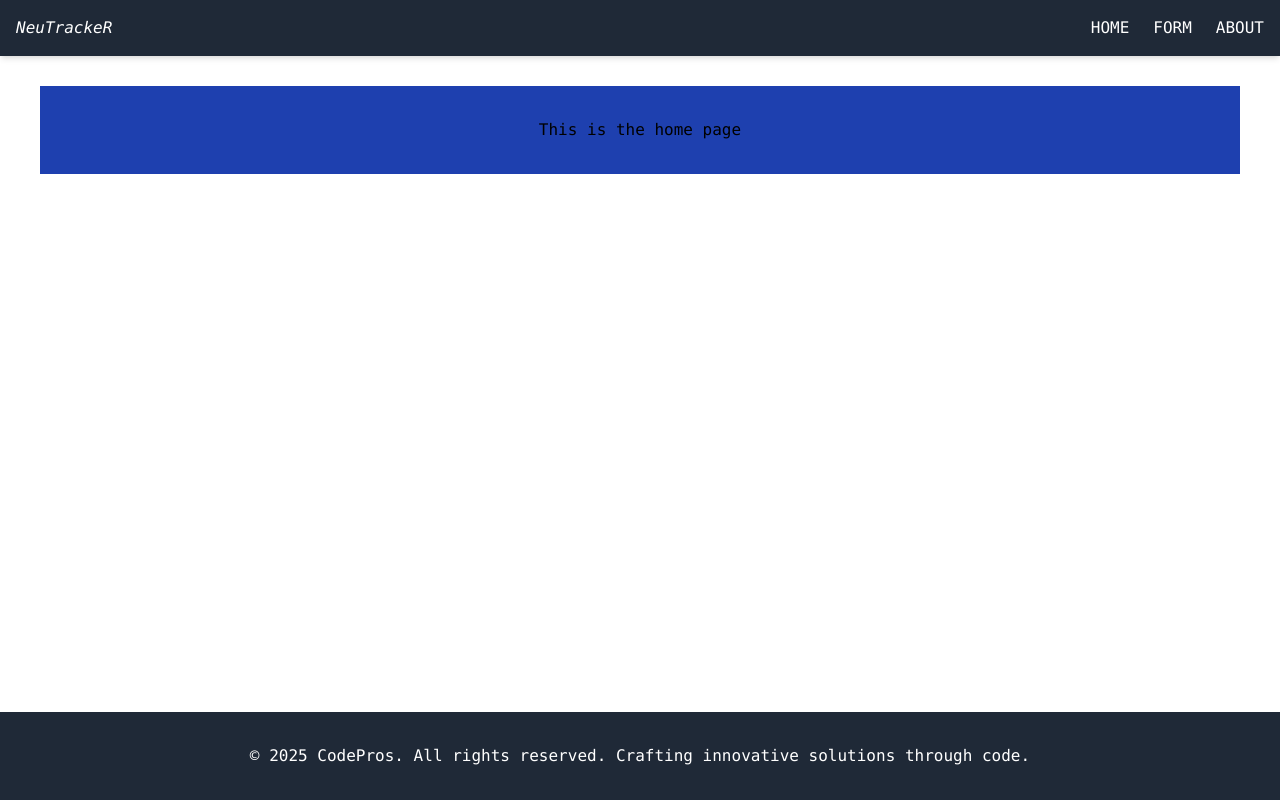
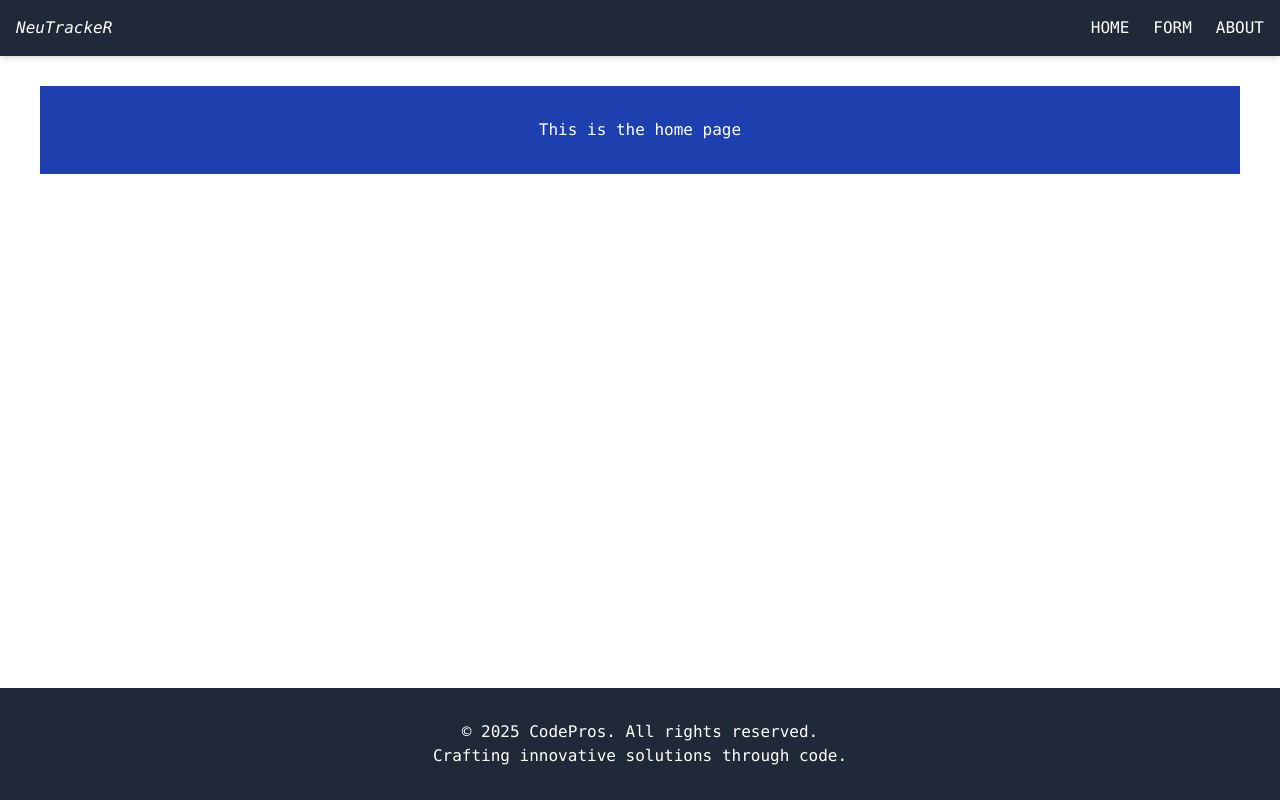
Before and after one commit to daganeabdul/Nutrition-meter-application, a React (Create React App) app: page / in a window 1280 px wide. Built offline with nearby package versions, Linux system fonts and the light colour scheme.

Commit message:
styling the layout

```diff
--- a/src/Pages/Layout.js
+++ b/src/Pages/Layout.js
@@ -30,14 +30,14 @@ export default function Layout() {
             </nav>
 
             <div className="">
-                <main className="bg-blue-800 text-center max-w-[1200px] mx-auto mt-[30px] p-8 overflow-auto">
+                <main className="text-white bg-blue-800 text-center max-w-[1200px] mx-auto mt-[30px] p-8 overflow-auto">
                     <Outlet />
                 </main>
             </div>
 
             <footer className="bg-gray-800 mt-auto p-8 text-center text-white">
-                <p>&copy; 2025 CodePros. All rights reserved.
-Crafting innovative solutions through code.</p>
+                <p>&copy; 2025 CodePros. All rights reserved.<br />
+                Crafting innovative solutions through code.</p>
             </footer>
         </div>
     )
```
